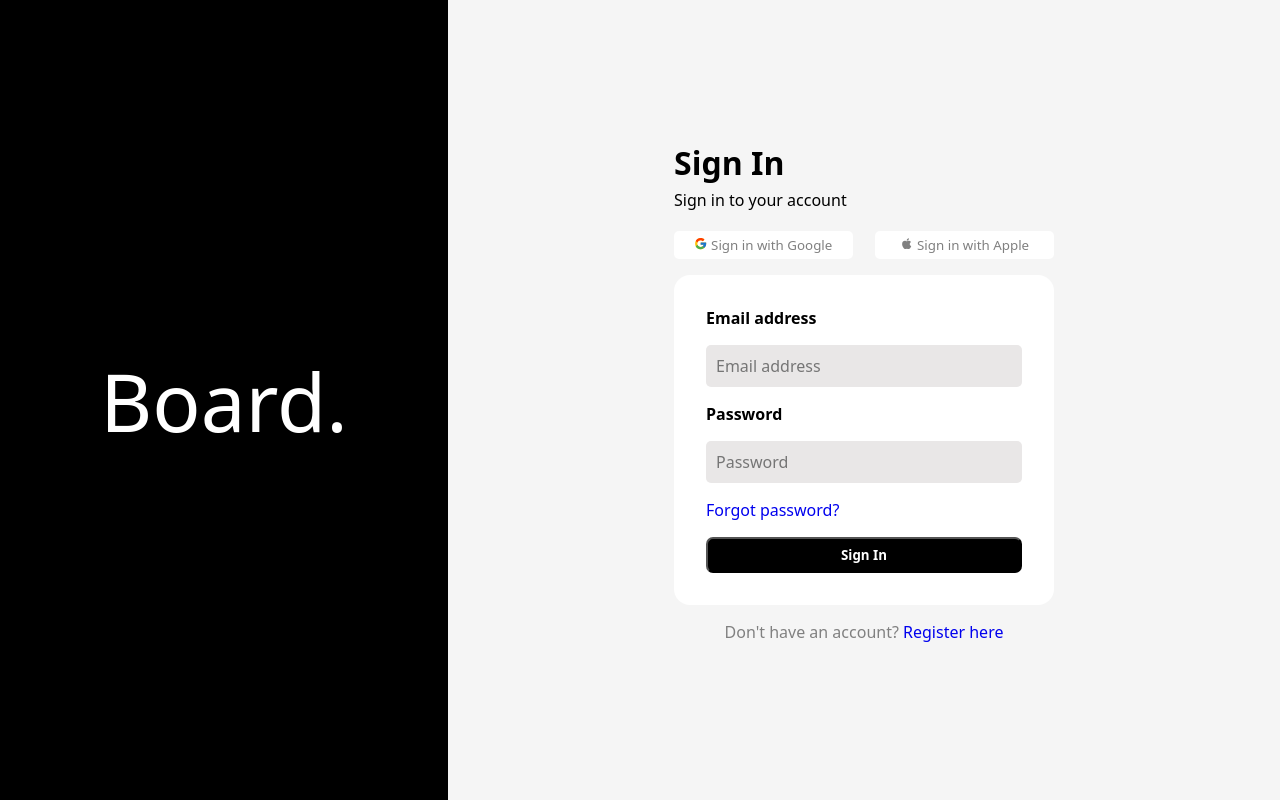
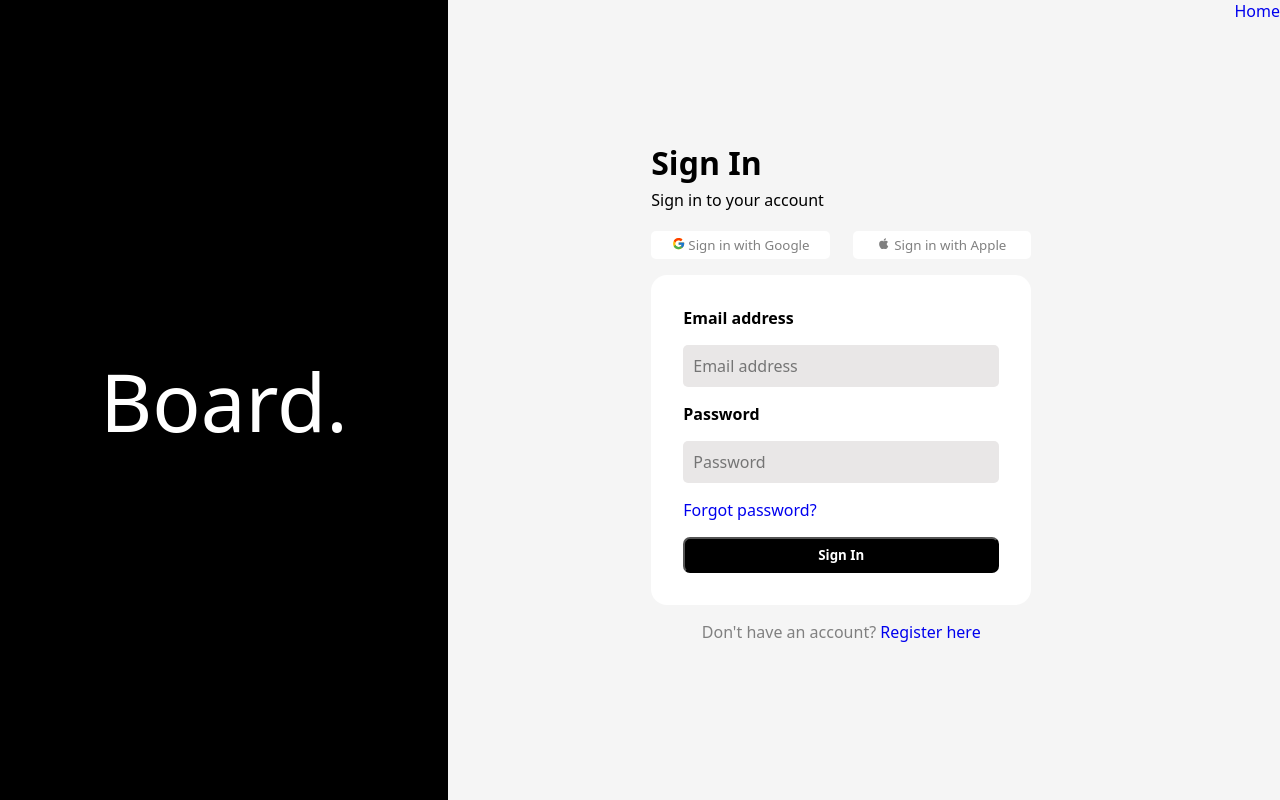
Before and after one commit to SasiSekarP/openinapp_front_end, a React (Create React App) app: page /login in a window 1280 px wide. Built offline with nearby package versions, Linux system fonts and the light colour scheme.

Commit message:
test link loginpage home link

```diff
--- a/src/component/login.js
+++ b/src/component/login.js
@@ -45,6 +45,7 @@ export default function Login() {
           </div>
         </div>
       </div>
+      <Link to="/">Home</Link>
     </div>
   );
 }
```
